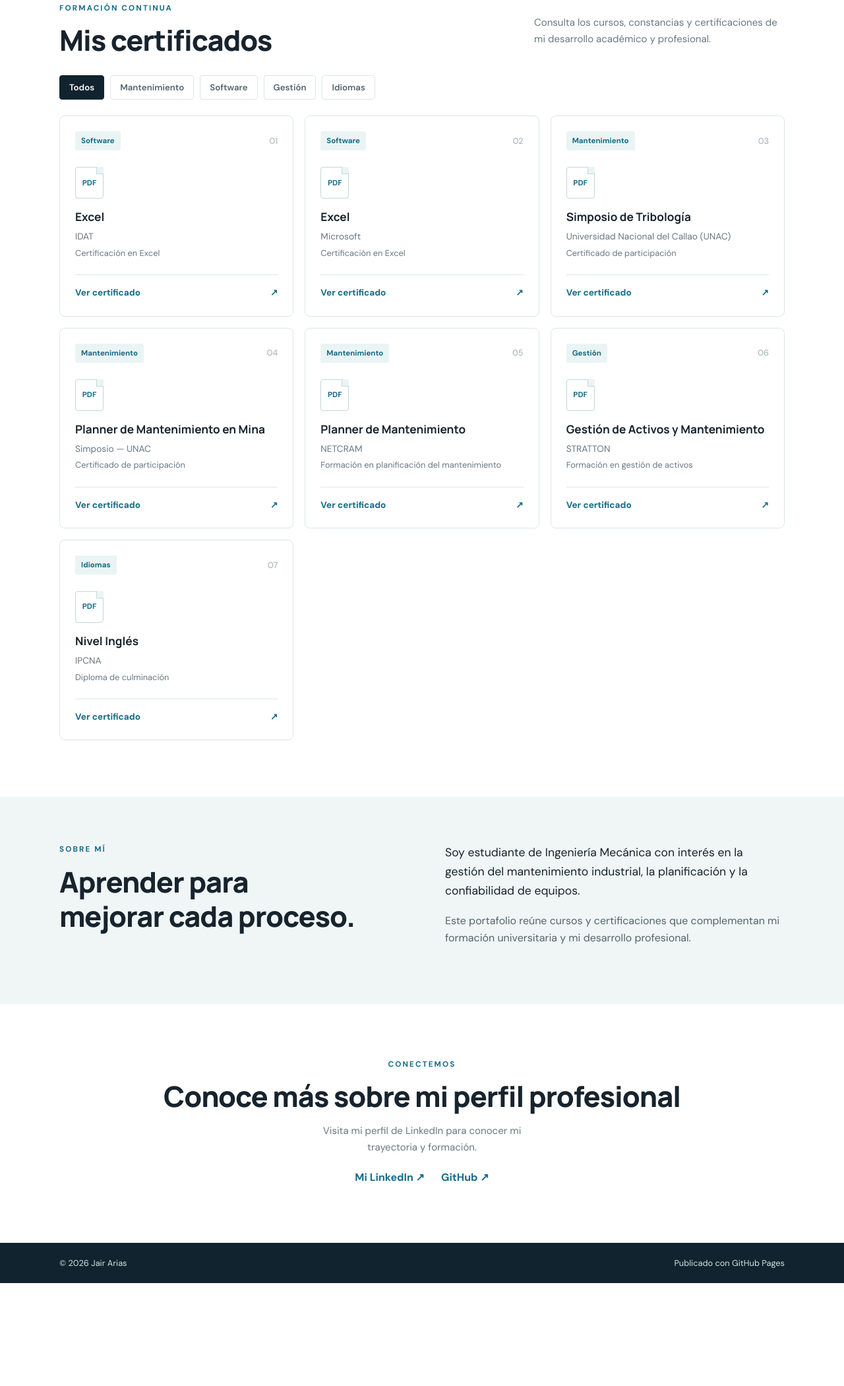
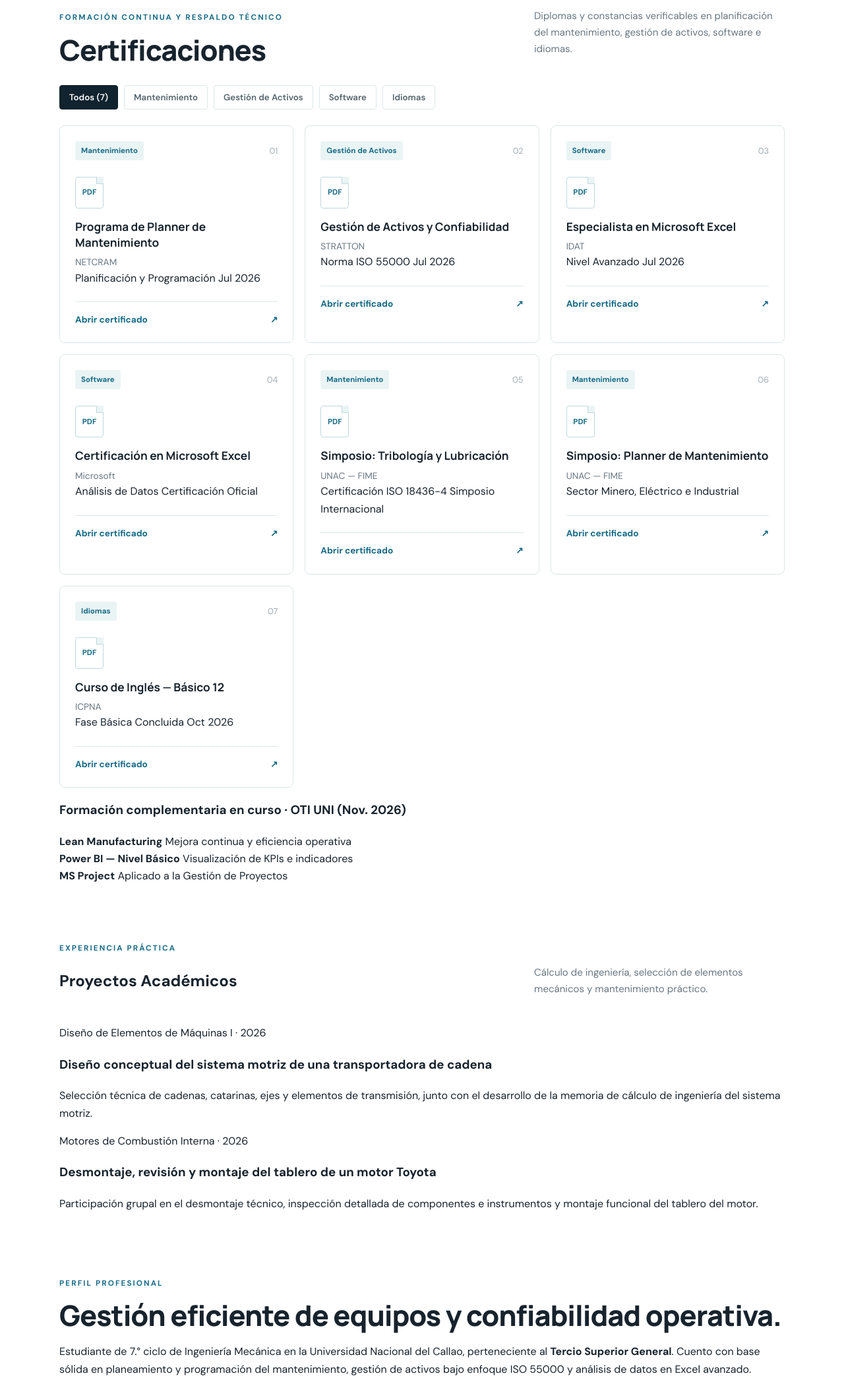
Before and after one commit to JairArias20/certificados, a plain HTML site: page index.html in a window 1280 px wide. Shown: the part 699-2800 px from the top of the page at 66% size. Before the commit the page ends 2644 px from the top, so only its background shows below. Drawn offline with Linux system fonts and the light colour scheme.

Commit message:
Update index.html

```diff
--- a/index.html
+++ b/index.html
@@ -3,10 +3,10 @@
 <head>
   <meta charset="UTF-8">
   <meta name="viewport" content="width=device-width, initial-scale=1.0">
-  <meta name="description" content="Portafolio de certificados y formación profesional de Jair Arias, estudiante de Ingeniería Mecánica.">
-  <meta name="author" content="Jair Arias">
-  <meta name="theme-color" content="#10232e">
-  <title>Jair Arias | Certificados y formación</title>
+  <meta name="description" content="Portafolio profesional, proyectos y certificaciones de Jair A. Arias Llontop, estudiante de Ingeniería Mecánica especializado en planeamiento de mantenimiento y gestión de activos.">
+  <meta name="author" content="Jair A. Arias Llontop">
+  <meta name="theme-color" content="#0c1e2c">
+  <title>Jair Arias | Portafolio Profesional y Certificaciones</title>
   <link rel="stylesheet" href="styles.css">
 </head>
 <body>
@@ -15,178 +15,318 @@
       <a class="brand" href="#inicio" aria-label="Inicio">JA<span>.</span></a>
       <div class="nav-links">
         <a href="#certificados">Certificados</a>
-        <a href="#perfil">Perfil</a>
+        <a href="#proyectos">Proyectos</a>
+        <a href="#perfil">Perfil y Habilidades</a>
         <a href="#contacto">Contacto</a>
       </div>
     </nav>
+
     <section class="hero-content container">
-      <p class="eyebrow">PORTAFOLIO PROFESIONAL</p>
-      <h1>Jair Arias<span class="heading-break"><br></span><span class="accent">Certificados y formación</span></h1>
-      <p class="intro">Estudiante de Ingeniería Mecánica interesado en el mantenimiento industrial, la confiabilidad de equipos y la mejora continua. Aquí presento los cursos y certificaciones que complementan mi formación profesional.</p>
-      <a class="button" href="#certificados">Explorar certificados <span aria-hidden="true">↓</span></a>
+      <div class="badge-row">
+        <span class="status-badge">Ingeniería Mecánica · UNAC</span>
+        <span class="status-badge merit">Tercio Superior · 7.° Ciclo</span>
+        <span class="status-badge focus">Mantenimiento y Confiabilidad</span>
+      </div>
+      <h1>Jair A. Arias<br><span class="accent">Llontop</span></h1>
+      <p class="intro">
+        Enfocado en <strong>planeamiento de mantenimiento, gestión de activos (ISO 55000) y confiabilidad</strong>.
+        Portafolio técnico con mis certificaciones verificables, proyectos de diseño mecánico y herramientas de análisis de datos.
+      </p>
+      <div class="hero-actions">
+        <a class="button primary" href="#certificados">Ver certificaciones <span>↓</span></a>
+        <a class="button secondary" href="#proyectos">Proyectos académicos</a>
+      </div>
     </section>
-    <div class="hero-orb orb-one" aria-hidden="true"></div><div class="hero-orb orb-two" aria-hidden="true"></div>
+
+    <div class="hero-orb orb-one" aria-hidden="true"></div>
+    <div class="hero-orb orb-two" aria-hidden="true"></div>
   </header>
 
   <main>
+    <!-- SECCIÓN DE CERTIFICACIONES -->
     <section class="section container" id="certificados">
       <div class="section-heading">
-        <div><p class="eyebrow">FORMACIÓN CONTINUA</p><h2>Mis certificados</h2></div>
-        <p class="muted">Consulta los cursos, constancias y certificaciones de mi desarrollo académico y profesional.</p>
+        <div>
+          <p class="eyebrow">FORMACIÓN CONTINUA Y RESPALDO TÉCNICO</p>
+          <h2>Certificaciones</h2>
         </div>
+        <p class="muted">Diplomas y constancias verificables en planificación del mantenimiento, gestión de activos, software e idiomas.</p>
+      </div>
+
       <div class="filters" role="group" aria-label="Filtrar certificados">
-        <button class="filter active" data-filter="todos" aria-pressed="true">Todos</button>
+        <button class="filter active" data-filter="todos" aria-pressed="true">Todos (7)</button>
         <button class="filter" data-filter="mantenimiento" aria-pressed="false">Mantenimiento</button>
+        <button class="filter" data-filter="gestion" aria-pressed="false">Gestión de Activos</button>
         <button class="filter" data-filter="software" aria-pressed="false">Software</button>
-        <button class="filter" data-filter="gestion" aria-pressed="false">Gestión</button>
         <button class="filter" data-filter="idiomas" aria-pressed="false">Idiomas</button>
       </div>
 
-      <!--
-        AÑADIR UN CERTIFICADO:
-        1. Sube el PDF a la carpeta "certificados".
-        2. Duplica una tarjeta <article class="certificate-card">.
-        3. Actualiza título, institución, año, categoría y el href del PDF.
-        Categorías válidas: mantenimiento, software, gestion.
-      -->
       <div class="certificate-grid">
+        <!-- 01 -->
+        <article class="certificate-card" data-category="mantenimiento">
+          <div class="card-top">
+            <span class="category">Mantenimiento</span>
+            <span class="card-number">01</span>
+          </div>
+          <div class="card-body">
+            <div class="file-icon" aria-hidden="true">PDF</div>
+            <h3>Programa de Planner de Mantenimiento</h3>
+            <p class="institution">NETCRAM</p>
+            <div class="meta-tags">
+              <span>Planificación y Programación</span>
+              <span>Jul 2026</span>
+            </div>
+          </div>
+          <a class="card-link" href="certificados/planner-netcram.pdf" target="_blank" rel="noopener noreferrer">
+            Abrir certificado <span>↗</span>
+          </a>
+        </article>
 
+        <!-- 02 -->
+        <article class="certificate-card" data-category="gestion">
+          <div class="card-top">
+            <span class="category">Gestión de Activos</span>
+            <span class="card-number">02</span>
+          </div>
+          <div class="card-body">
+            <div class="file-icon" aria-hidden="true">PDF</div>
+            <h3>Gestión de Activos y Confiabilidad</h3>
+            <p class="institution">STRATTON</p>
+            <div class="meta-tags">
+              <span>Norma ISO 55000</span>
+              <span>Jul 2026</span>
+            </div>
+          </div>
+          <a class="card-link" href="certificados/gestion-activos-stratton.pdf" target="_blank" rel="noopener noreferrer">
+            Abrir certificado <span>↗</span>
+          </a>
+        </article>
+
+        <!-- 03 -->
         <article class="certificate-card" data-category="software">
           <div class="card-top">
             <span class="category">Software</span>
-      <span class="card-number">01</span>
+            <span class="card-number">03</span>
           </div>
+          <div class="card-body">
             <div class="file-icon" aria-hidden="true">PDF</div>
-    <h3>Excel</h3>
+            <h3>Especialista en Microsoft Excel</h3>
             <p class="institution">IDAT</p>
-    <p class="date">Certificación en Excel</p>
-    <a class="card-link" href="certificados/excel-idat.pdf"
-       target="_blank" rel="noopener noreferrer">
-      Ver certificado <span aria-hidden="true">↗</span>
+            <div class="meta-tags">
+              <span>Nivel Avanzado</span>
+              <span>Jul 2026</span>
+            </div>
+          </div>
+          <a class="card-link" href="certificados/excel-idat.pdf" target="_blank" rel="noopener noreferrer">
+            Abrir certificado <span>↗</span>
           </a>
         </article>
 
+        <!-- 04 -->
         <article class="certificate-card" data-category="software">
           <div class="card-top">
             <span class="category">Software</span>
-      <span class="card-number">02</span>
+            <span class="card-number">04</span>
           </div>
+          <div class="card-body">
             <div class="file-icon" aria-hidden="true">PDF</div>
-    <h3>Excel</h3>
+            <h3>Certificación en Microsoft Excel</h3>
             <p class="institution">Microsoft</p>
-    <p class="date">Certificación en Excel</p>
-    <a class="card-link" href="certificados/excel-microsoft.pdf"
-       target="_blank" rel="noopener noreferrer">
-      Ver certificado <span aria-hidden="true">↗</span>
+            <div class="meta-tags">
+              <span>Análisis de Datos</span>
+              <span>Certificación Oficial</span>
+            </div>
+          </div>
+          <a class="card-link" href="certificados/excel-microsoft.pdf" target="_blank" rel="noopener noreferrer">
+            Abrir certificado <span>↗</span>
           </a>
         </article>
 
-  <article class="certificate-card" data-category="mantenimiento">
-    <div class="card-top">
-      <span class="category">Mantenimiento</span>
-      <span class="card-number">03</span>
-    </div>
-    <div class="file-icon" aria-hidden="true">PDF</div>
-    <h3>Simposio de Tribología</h3>
-    <p class="institution">Universidad Nacional del Callao (UNAC)</p>
-    <p class="date">Certificado de participación</p>
-    <a class="card-link" href="certificados/tribologia-unac.pdf"
-       target="_blank" rel="noopener noreferrer">
-      Ver certificado <span aria-hidden="true">↗</span>
-    </a>
-  </article>
-
-  <article class="certificate-card" data-category="mantenimiento">
-    <div class="card-top">
-      <span class="category">Mantenimiento</span>
-      <span class="card-number">04</span>
-    </div>
-    <div class="file-icon" aria-hidden="true">PDF</div>
-    <h3>Planner de Mantenimiento en Mina</h3>
-    <p class="institution">Simposio — UNAC</p>
-    <p class="date">Certificado de participación</p>
-    <a class="card-link" href="certificados/planner-mina-unac.pdf"
-       target="_blank" rel="noopener noreferrer">
-      Ver certificado <span aria-hidden="true">↗</span>
-    </a>
-  </article>
-
+        <!-- 05 -->
         <article class="certificate-card" data-category="mantenimiento">
           <div class="card-top">
             <span class="category">Mantenimiento</span>
             <span class="card-number">05</span>
           </div>
+          <div class="card-body">
             <div class="file-icon" aria-hidden="true">PDF</div>
-    <h3>Planner de Mantenimiento</h3>
-    <p class="institution">NETCRAM</p>
-    <p class="date">Formación en planificación del mantenimiento</p>
-    <a class="card-link" href="certificados/planner-netcram.pdf"
-       target="_blank" rel="noopener noreferrer">
-      Ver certificado <span aria-hidden="true">↗</span>
+            <h3>Simposio: Tribología y Lubricación</h3>
+            <p class="institution">UNAC — FIME</p>
+            <div class="meta-tags">
+              <span>Certificación ISO 18436-4</span>
+              <span>Simposio Internacional</span>
+            </div>
+          </div>
+          <a class="card-link" href="certificados/tribologia-unac.pdf" target="_blank" rel="noopener noreferrer">
+            Abrir certificado <span>↗</span>
           </a>
         </article>
 
-  <article class="certificate-card" data-category="gestion">
+        <!-- 06 -->
+        <article class="certificate-card" data-category="mantenimiento">
           <div class="card-top">
-      <span class="category">Gestión</span>
+            <span class="category">Mantenimiento</span>
             <span class="card-number">06</span>
           </div>
+          <div class="card-body">
             <div class="file-icon" aria-hidden="true">PDF</div>
-    <h3>Gestión de Activos y Mantenimiento</h3>
-    <p class="institution">STRATTON</p>
-    <p class="date">Formación en gestión de activos</p>
-
-<a class="card-link"
-   href="certificados/gestion-activos-stratton.pdf"
-   target="_blank"
-   rel="noopener noreferrer">
-  Ver certificado <span aria-hidden="true">↗</span>
+            <h3>Simposio: Planner de Mantenimiento</h3>
+            <p class="institution">UNAC — FIME</p>
+            <div class="meta-tags">
+              <span>Sector Minero, Eléctrico e Industrial</span>
+            </div>
+          </div>
+          <a class="card-link" href="certificados/planner-mina-unac.pdf" target="_blank" rel="noopener noreferrer">
+            Abrir certificado <span>↗</span>
           </a>
-
         </article>
 
+        <!-- 07 -->
         <article class="certificate-card" data-category="idiomas">
           <div class="card-top">
             <span class="category">Idiomas</span>
             <span class="card-number">07</span>
           </div>
+          <div class="card-body">
             <div class="file-icon" aria-hidden="true">PDF</div>
-    <h3>Nivel Inglés</h3>
-    <p class="institution">IPCNA</p>
-    <p class="date">Diploma de culminación</p>
-
-  <a class="card-link"
-     href="certificados/ingles-icpna.pdf"
-     target="_blank"
-     rel="noopener noreferrer">
-    Ver certificado <span aria-hidden="true">↗</span>
+            <h3>Curso de Inglés — Básico 12</h3>
+            <p class="institution">ICPNA</p>
+            <div class="meta-tags">
+              <span>Fase Básica Concluida</span>
+              <span>Oct 2026</span>
+            </div>
+          </div>
+          <a class="card-link" href="certificados/ingles-icpna.pdf" target="_blank" rel="noopener noreferrer">
+            Abrir certificado <span>↗</span>
           </a>
         </article>
       </div>
 
-    </section>
-
-    <section class="profile-band" id="perfil">
-      <div class="container profile-inner">
-        <div><p class="eyebrow">SOBRE MÍ</p><h2>Aprender para<br>mejorar cada proceso.</h2></div>
-        <div class="profile-copy">
-          <p>Soy estudiante de Ingeniería Mecánica con interés en la gestión del mantenimiento industrial, la planificación y la confiabilidad de equipos.</p>
-          <p>Este portafolio reúne cursos y certificaciones que complementan mi formación universitaria y mi desarrollo profesional.</p>
+      <!-- FORMACIÓN ACTUAL EN CURSO -->
+      <div class="ongoing-box">
+        <div class="ongoing-header">
+          <span class="pulse-dot" aria-hidden="true"></span>
+          <h3>Formación complementaria en curso · OTI UNI (Nov. 2026)</h3>
+        </div>
+        <div class="ongoing-grid">
+          <div class="ongoing-item">
+            <strong>Lean Manufacturing</strong>
+            <span>Mejora continua y eficiencia operativa</span>
+          </div>
+          <div class="ongoing-item">
+            <strong>Power BI — Nivel Básico</strong>
+            <span>Visualización de KPIs e indicadores</span>
+          </div>
+          <div class="ongoing-item">
+            <strong>MS Project</strong>
+            <span>Aplicado a la Gestión de Proyectos</span>
+          </div>
         </div>
       </div>
     </section>
 
-    <section class="section container contact" id="contacto">
-      <p class="eyebrow">CONECTEMOS</p>
-      <h2>Conoce más sobre mi perfil profesional</h2>
-      <p class="muted">Visita mi perfil de LinkedIn para conocer mi trayectoria y formación.</p>
-      <div class="contact-links">
-        <a href="https://www.linkedin.com/in/jair-arias-llontop/" target="_blank" rel="noopener noreferrer">Mi LinkedIn ↗</a>
-        <a href="https://github.com/JairArias20" target="_blank" rel="noopener noreferrer">GitHub ↗</a>
+    <!-- SECCIÓN DE PROYECTOS ACADÉMICOS -->
+    <section class="projects-band" id="proyectos">
+      <div class="container">
+        <div class="section-heading">
+          <div>
+            <p class="eyebrow">EXPERIENCIA PRÁCTICA</p>
+            <h2>Proyectos Académicos</h2>
+          </div>
+          <p class="muted">Cálculo de ingeniería, selección de elementos mecánicos y mantenimiento práctico.</p>
+        </div>
+
+        <div class="projects-grid">
+          <div class="project-item">
+            <span class="project-course">Diseño de Elementos de Máquinas I · 2026</span>
+            <h3>Diseño conceptual del sistema motriz de una transportadora de cadena</h3>
+            <p>Selección técnica de cadenas, catarinas, ejes y elementos de transmisión, junto con el desarrollo de la memoria de cálculo de ingeniería del sistema motriz.</p>
+          </div>
+
+          <div class="project-item">
+            <span class="project-course">Motores de Combustión Interna · 2026</span>
+            <h3>Desmontaje, revisión y montaje del tablero de un motor Toyota</h3>
+            <p>Participación grupal en el desmontaje técnico, inspección detallada de componentes e instrumentos y montaje funcional del tablero del motor.</p>
+          </div>
+        </div>
+      </div>
+    </section>
+
+    <!-- PERFIL Y HABILIDADES -->
+    <section class="section container" id="perfil">
+      <div class="profile-grid">
+        <div>
+          <p class="eyebrow">PERFIL PROFESIONAL</p>
+          <h2>Gestión eficiente de equipos y confiabilidad operativa.</h2>
+          <p class="profile-text">
+            Estudiante de 7.° ciclo de Ingeniería Mecánica en la Universidad Nacional del Callao, perteneciente al <strong>Tercio Superior General</strong>.
+            Cuento con base sólida en planeamiento y programación del mantenimiento, gestión de activos bajo enfoque ISO 55000 y análisis de datos en Excel avanzado.
+          </p>
+          <p class="profile-text">
+            Busco una oportunidad de prácticas preprofesionales en <strong>mantenimiento, planeamiento o confiabilidad</strong> para aportar pensamiento analítico y mejora continua.
+          </p>
+        </div>
+
+        <div class="skills-box">
+          <h3>Conocimientos y Herramientas</h3>
+          <div class="skill-group">
+            <span class="skill-label">Mantenimiento y Gestión de Activos</span>
+            <div class="skill-pills">
+              <span>Planeamiento y Programación</span>
+              <span>Confiabilidad</span>
+              <span>ISO 55000</span>
+            </div>
+          </div>
+          <div class="skill-group">
+            <span class="skill-label">Análisis de Datos y Planificación</span>
+            <div class="skill-pills">
+              <span>Excel Avanzado (Macros, Tablas Dinámicas, Dashboards)</span>
+              <span>Power BI</span>
+              <span>MS Project</span>
+              <span>Lean Manufacturing</span>
+            </div>
+          </div>
+          <div class="skill-group">
+            <span class="skill-label">Diseño e Ingeniería CAD</span>
+            <div class="skill-pills">
+              <span>Autodesk Inventor (Intermedio)</span>
+              <span>AutoCAD 2D (Intermedio)</span>
+            </div>
+          </div>
+        </div>
+      </div>
+    </section>
+
+    <!-- CONTACTO -->
+    <section class="contact-band" id="contacto">
+      <div class="container contact-inner">
+        <div>
+          <p class="eyebrow light">CONECTEMOS</p>
+          <h2>Disponible para prácticas preprofesionales</h2>
+          <p class="contact-sub">Los Olivos, Lima, Perú · +51 948 255 005</p>
+        </div>
+        <div class="contact-actions">
+          <a class="button copper" href="https://www.linkedin.com/in/jair-arias-llontop/" target="_blank" rel="noopener noreferrer">
+            LinkedIn ↗
+          </a>
+          <a class="button outline-light" href="mailto:jair.arias2020@gmail.com">
+            jair.arias2020@gmail.com
+          </a>
+          <a class="button outline-light" href="https://github.com/JairArias20" target="_blank" rel="noopener noreferrer">
+            GitHub ↗
+          </a>
+        </div>
       </div>
     </section>
   </main>
-  <footer><div class="container footer-inner"><span>© 2026 Jair Arias</span><span>Publicado con GitHub Pages</span></div></footer>
+
+  <footer>
+    <div class="container footer-inner">
+      <span>© 2026 Jair A. Arias Llontop</span>
+      <span>Ingeniería Mecánica · UNAC — FIME</span>
+    </div>
+  </footer>
+
   <script src="script.js"></script>
 </body>
 </html>
```
Lines whose indentation alone changed are shown as unchanged.
